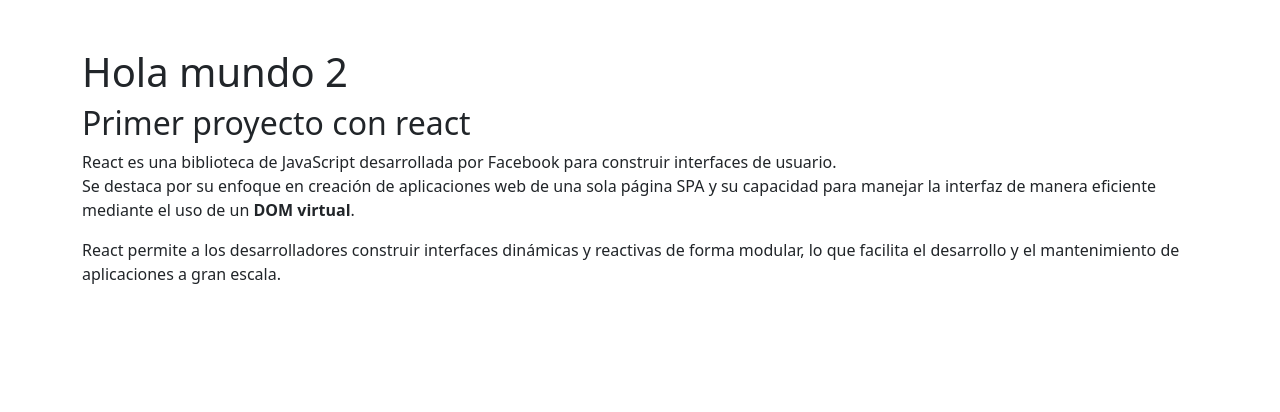
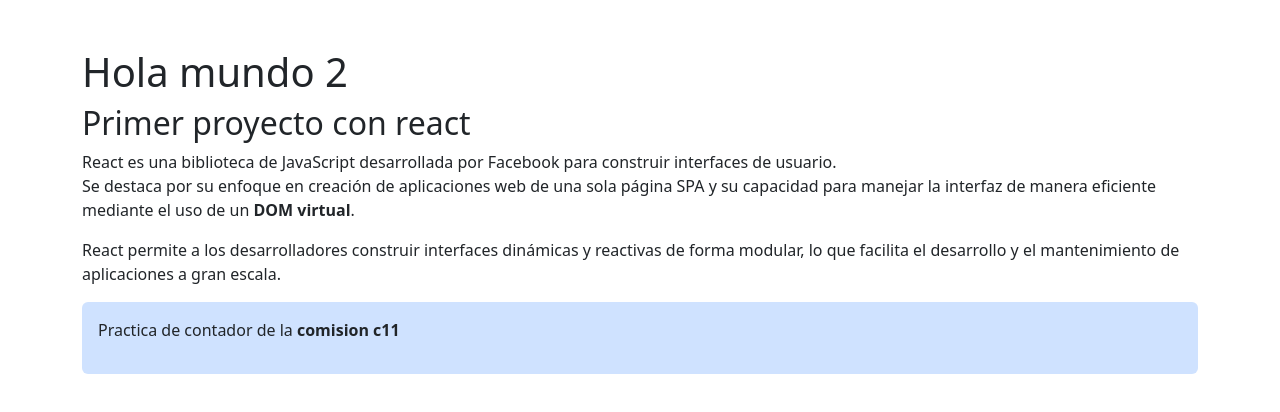
Before and after one commit to nachonazar/Contador, a React (Vite) app: page / in a window 1280 px wide. Shown: the top 412 px of the page. Built offline with nearby package versions, Linux system fonts and the light colour scheme.

Commit message:
envie un props desde app al componente Informacion

```diff
--- a/src/App.jsx
+++ b/src/App.jsx
@@ -3,13 +3,13 @@
 
 function App() {
   //aqui va la logica del componente
-
+  const comision = "c11"
   return (
     //aqui puedo agregar algo de logica
     <main className="container my-5">
     {/* aqui va todo el maquetado html */}
   <h1>Hola mundo 2</h1>
-  <Informacion></Informacion>
+  <Informacion comisionProps={comision} anio={2025}/>
   </main>
   )
 }
--- a/src/components/Informacion.jsx
+++ b/src/components/Informacion.jsx
@@ -1,4 +1,4 @@
-const Informacion = () => {
+const Informacion = (props) => {
   return (
     <section>
       <h2>Primer proyecto con react</h2>
@@ -13,6 +13,9 @@
         reactivas de forma modular, lo que facilita el desarrollo y el
         mantenimiento de aplicaciones a gran escala.
       </p>
+      <article className="bg-primary-subtle p-3 rounded">
+        <p>Practica de contador de la <strong>comision {props.comisionProps}</strong></p>
+      </article>
     </section>
   );
 };
```
